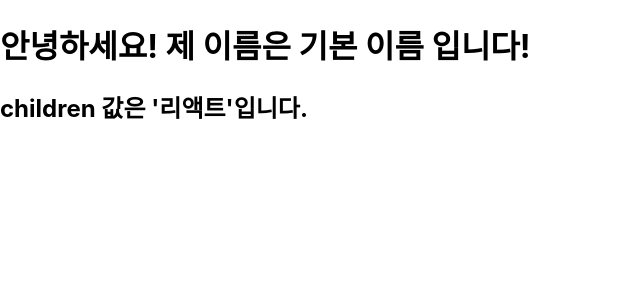
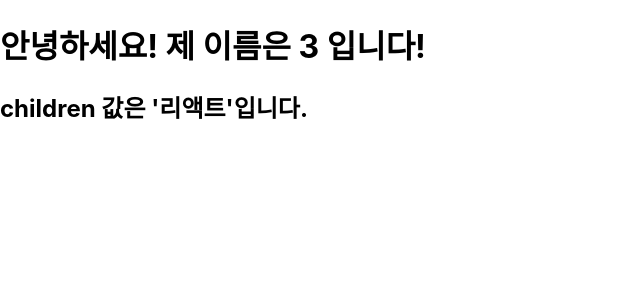
Before and after one commit to dohy-9443/React-study, a React (Create React App) app in the folder hello-react/: page / in a window 1280 px wide. Shown: the top 300 px of the page, without its empty margins (0-640 px from the left). Built offline with nearby package versions, Linux system fonts and the light colour scheme.

Commit message:
propTypes를 통한 props 검증

```diff
--- a/hello-react/src/App.js
+++ b/hello-react/src/App.js
@@ -2,7 +2,7 @@ import React from "react";
 import MyComponent from "./MyComponent";
 
 const App = () => {
-  return <MyComponent>리액트</MyComponent>;
+  return <MyComponent name={3}>리액트</MyComponent>;
 };
 
 export default App;
--- a/hello-react/src/MyComponent.js
+++ b/hello-react/src/MyComponent.js
@@ -1,4 +1,5 @@
 import React from "react";
+import PropTypes from "prop-types";
 
 const MyComponent = ({ name, children }) => {
   return (
@@ -14,4 +15,9 @@ MyComponent.defaultProps = {
   name: "기본 이름",
 };
 
+// propTypes 를 통한 props 검증
+MyComponent.propTypes = {
+  name: PropTypes.string,
+};
+
 export default MyComponent;
```
